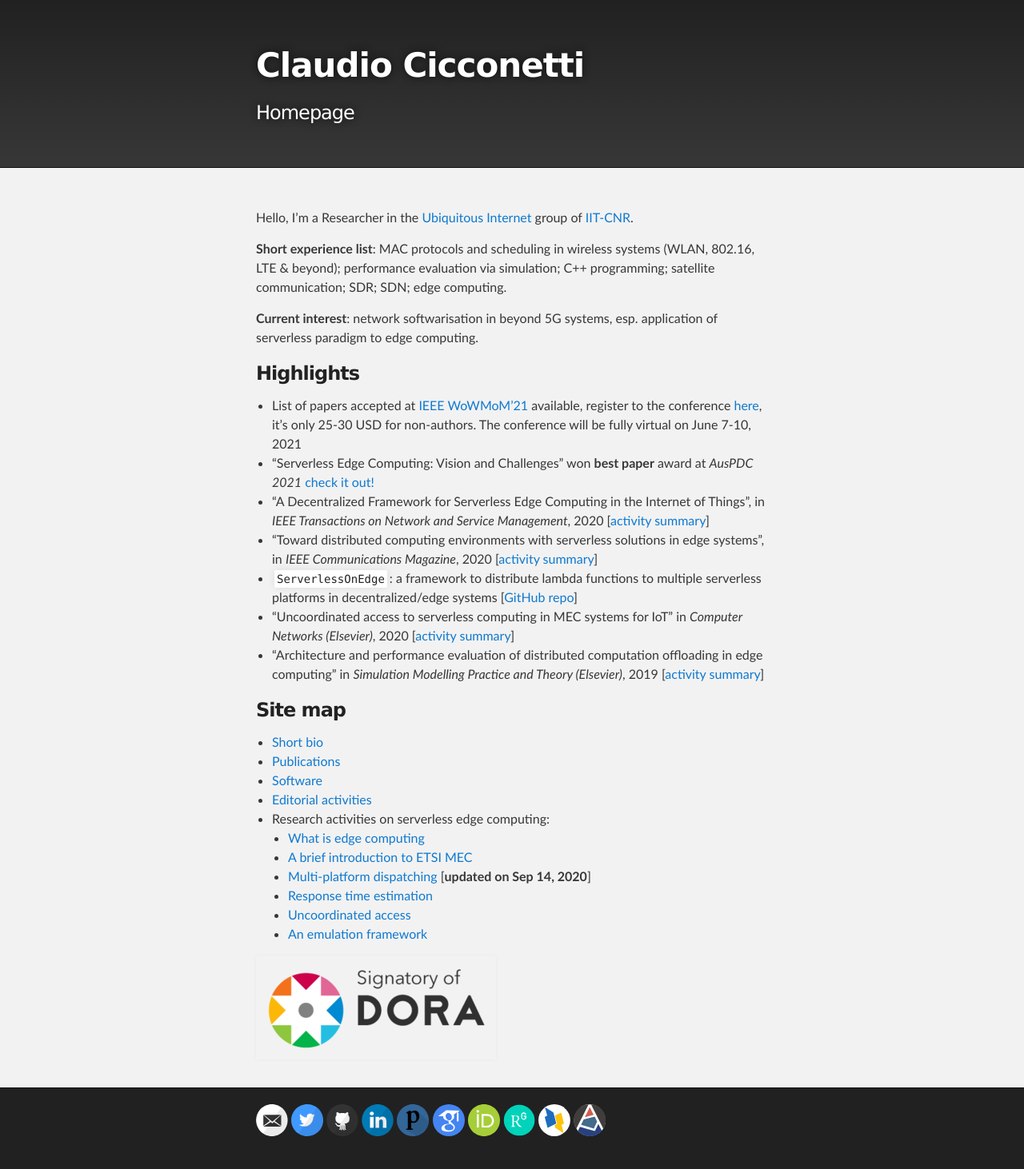
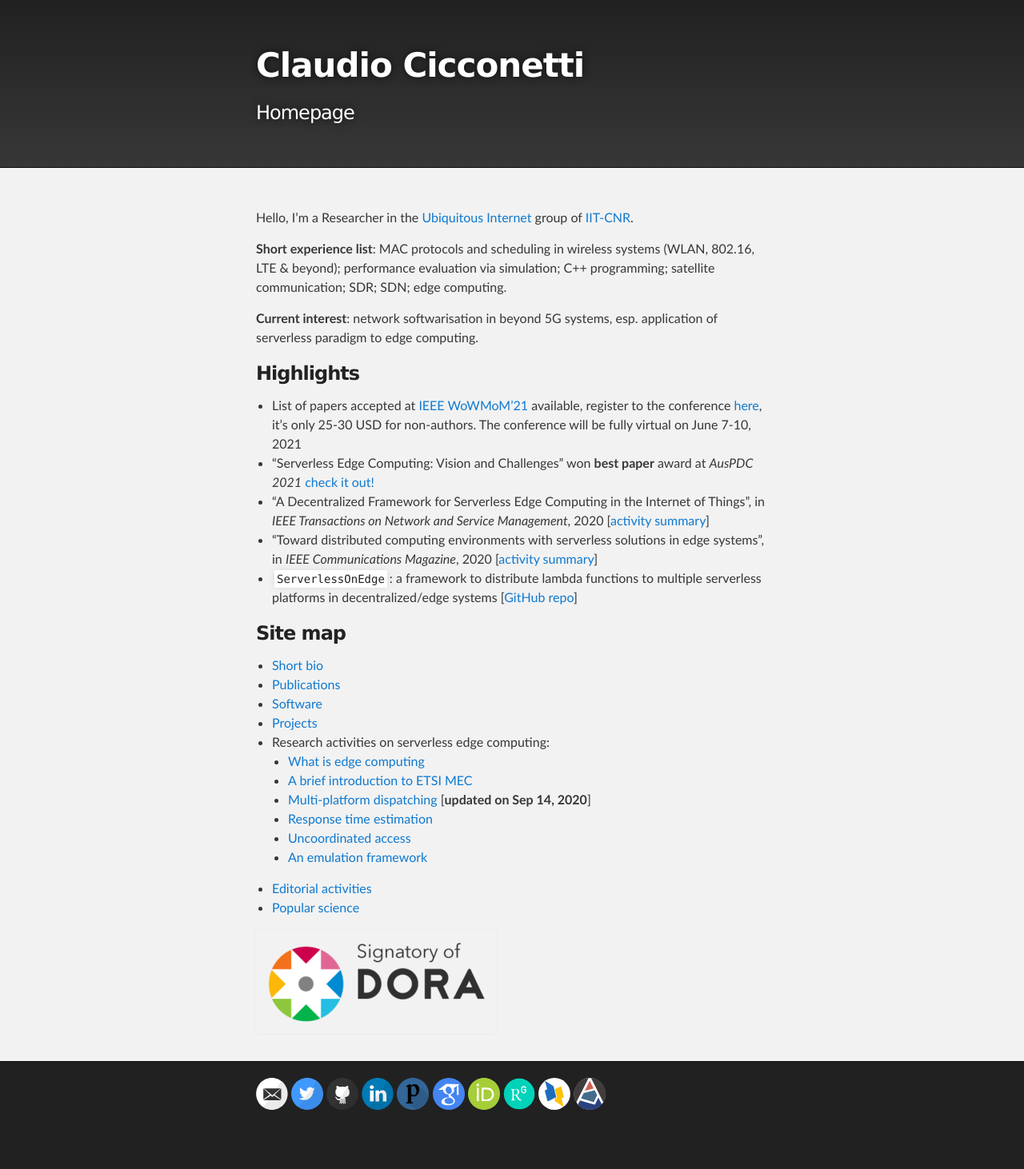
Before and after one commit to ccicconetti/ccicconetti.github.io, a Jekyll site: the page built from index.md, in a window 1280 px wide. Shown: the whole page at 80% size. Built offline with Jekyll 4.4.1, drawn with Linux system fonts in a browser that asks for light colours; after the commit the page ends 1429 px from its top, so only the background shows below that.

Commit message:
Add popular science and project sections

```diff
--- a/index.md
+++ b/index.md
@@ -16,15 +16,13 @@ Hello, I'm a Researcher in the [Ubiquitous Internet](http://cnd.iit.cnr.it/) gro
 - "A Decentralized Framework for Serverless Edge Computing in the Internet of Things", in _IEEE Transactions on Network and Service Management_, 2020 [[activity summary](cloudcom2018.md)]
 - "Toward distributed computing environments with serverless solutions in edge systems", in _IEEE Communications Magazine_, 2020 [[activity summary](serverless-etsi.md)]
 - `ServerlessOnEdge`: a framework to distribute lambda functions to multiple serverless platforms in decentralized/edge systems [[GitHub repo](https://github.com/ccicconetti/serverlessonedge)]
-- "Uncoordinated access to serverless computing in MEC systems for IoT" in _Computer Networks (Elsevier)_, 2020 [[activity summary](uncoord.md)]
-- "Architecture and performance evaluation of distributed computation offloading in edge computing" in _Simulation Modelling Practice and Theory (Elsevier)_, 2019 [[activity summary](simpat.md)]
 
 ### Site map
 
 - [Short bio](bio.md)
 - [Publications](publications.md)
 - [Software](software.md)
-- [Editorial activities](editorial.md)
+- [Projects](projects.md)
 - Research activities on serverless edge computing:
   - [What is edge computing](edgecomputing.md)
   - [A brief introduction to ETSI MEC](serverless-etsi.md)
@@ -32,5 +30,7 @@ Hello, I'm a Researcher in the [Ubiquitous Internet](http://cnd.iit.cnr.it/) gro
   - [Response time estimation](percom2019.md)
   - [Uncoordinated access](uncoord.md)
   - [An emulation framework](simpat.md)
+- [Editorial activities](editorial.md)
+- [Popular science](popular.md)
 
 [![](pictures/Dorabadge1.png)](https://sfdora.org/)
```
Also changed, not shown: popular.md (added, +9 -0 lines), projects.md (added, +19 -0 lines).
